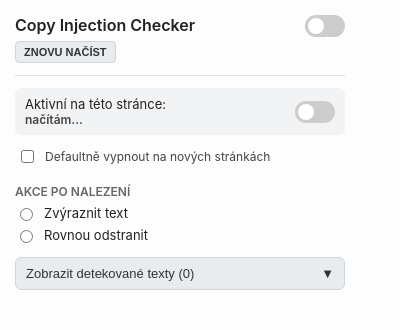
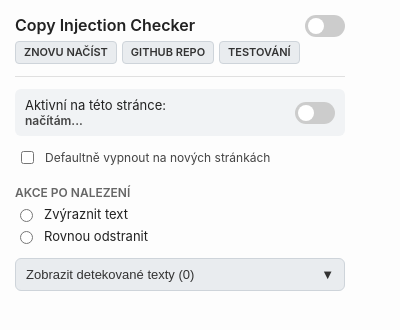
Before and after one commit to JiriikP/Copy-injections-checker, a browser extension: page popup.html in a window 400 px wide. Drawn offline with Linux system fonts and the light colour scheme.

Commit message:
updated popup

```diff
--- a/popup.html
+++ b/popup.html
@@ -29,21 +29,31 @@
             font-size: 16px;
             font-weight: 600;
         }
-        .refresh-text-btn {
+        .header-actions {
+            display: flex;
+            align-items: center;
+            gap: 5px;
+            flex-wrap: wrap;
+        }
+        .header-btn {
+            display: inline-flex;
+            align-items: center;
             background: #e9ecef;
             border: 1px solid #ced4da;
             color: #333;
             cursor: pointer;
+            font-family: inherit;
             font-size: 11px;
             font-weight: 600;
+            line-height: 1.2;
             padding: 4px 8px;
             border-radius: 4px;
+            text-decoration: none;
             text-transform: uppercase;
             transition: background 0.2s;
-            width: fit-content;
         }
-        .refresh-text-btn:hover { background: #dee2e6; }
-        .refresh-text-btn:disabled { opacity: 0.6; cursor: not-allowed; }
+        .header-btn:hover { background: #dee2e6; }
+        .header-btn:disabled { opacity: 0.6; cursor: not-allowed; }
 
         .switch {
             position: relative;
@@ -98,7 +108,6 @@
             text-overflow: ellipsis;
         }
 
-        /* Nový řádek pro checkbox výchozího stavu */
         .default-off-control {
             margin-bottom: 14px;
             padding: 4px 2px;
@@ -232,7 +241,11 @@
     <div class="header">
         <div class="header-left">
             <h2>Copy Injection Checker</h2>
-            <button class="refresh-text-btn" id="refreshBtn">Znovu načíst</button>
+            <div class="header-actions">
+                <button class="header-btn" id="refreshBtn">Znovu načíst</button>
+                <a class="header-btn" href="https://github.com/JiriikP/Copy-injections-checker" target="_blank" rel="noopener noreferrer" title="Otevřít repozitář na GitHubu">GitHub repo</a>
+                <a class="header-btn" href="https://JiriikP.github.io/Copy-injections-checker/" target="_blank" rel="noopener noreferrer" title="Otevřít testovací stránku">Testování</a>
+            </div>
         </div>
         <label class="switch" title="Globálně zapnout / vypnout doplněk">
             <input type="checkbox" id="globalToggle">
```
Also changed, not shown: manifest.json, 1 other file.
